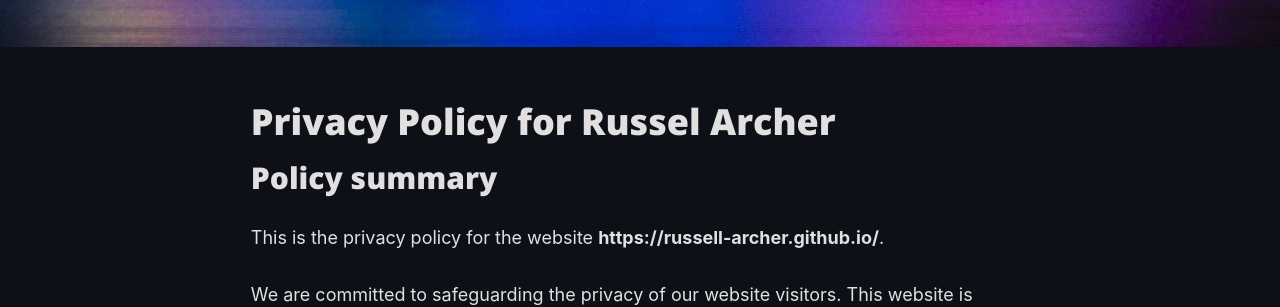
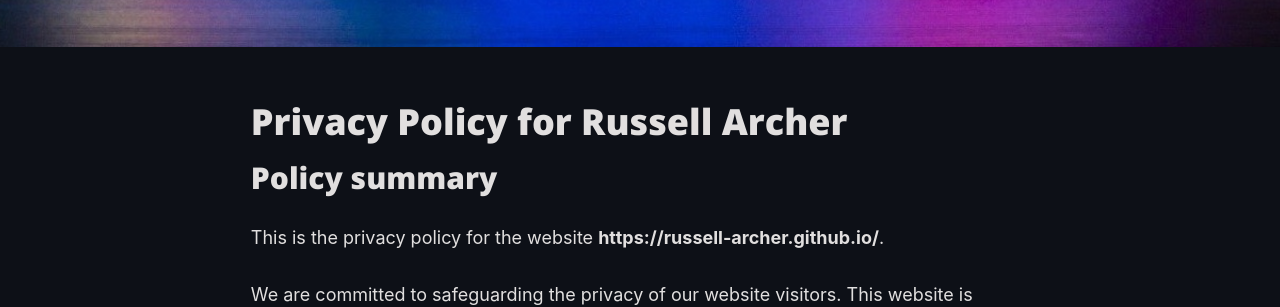
Before and after one commit to russell-archer/russell-archer.github.io, a Jekyll site: the page built from privacy.md, in a window 1280 px wide and 900 px high, scrolled down 333 px. Shown: the part 163-470 px from the top of the window. Built offline with Jekyll 4.4.1, drawn with Linux system fonts in a browser that asks for light colours; nearby versions of some CDN libraries.

Commit message:
Fixed minor typos
Signed-off-by: Russell Archer <russell.archer@mac.com>

```diff
--- a/privacy.md
+++ b/privacy.md
@@ -5,7 +5,7 @@
 bigimg: /img/keyboard-5017973_1920.jpg
 ---
 
-# Privacy Policy for Russel Archer
+# Privacy Policy for Russell Archer
 ## Policy summary
 
 This is the privacy policy for the website <strong>https://russell-archer.github.io/</strong>.
```
Also changed, not shown: index.md (+1 -1 lines).
